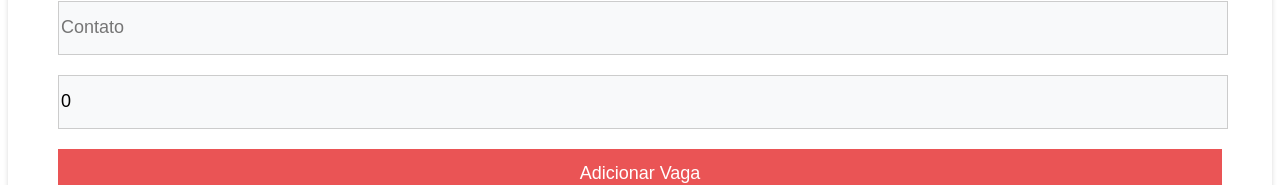
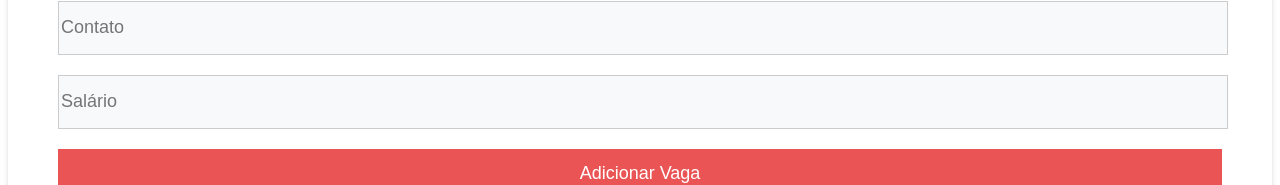
Before and after one commit to daniel-gondim/gyn-vagas-angular, an Angular app: page / in a window 1280 px wide. Shown: the part 356-541 px from the top of the page. Built offline with nearby package versions, Linux system fonts and the light colour scheme.

Commit message:
fix: corrige valor inicial da propriedade salário e adiciona código para limpar os campos após inserção da vaga

```diff
--- a/src/app/cadastro-vagas/cadastro-vagas.component.ts
+++ b/src/app/cadastro-vagas/cadastro-vagas.component.ts
@@ -12,7 +12,7 @@ import { FormsModule } from '@angular/forms';
 })
 export class CadastroVagasComponent {
   nome = '';
-  salario = 0;
+  salario : any;
   descricao = '';
   empresa = '';
   contato = '';
@@ -32,5 +32,10 @@ export class CadastroVagasComponent {
       contato: this.contato,
     });
     alert("Vaga adicionada com sucesso!")
+    this.nome = "";
+    this.descricao = "";
+    this.contato = "";
+    this.empresa = "";
+    this.salario = "";
   }
 }
```
